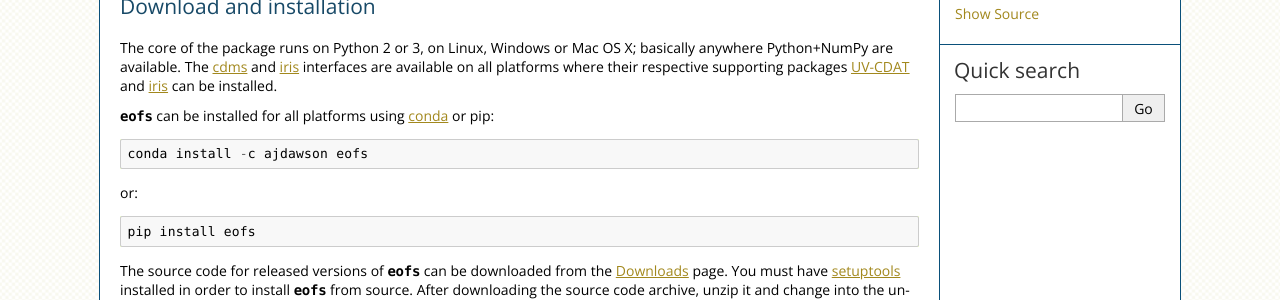
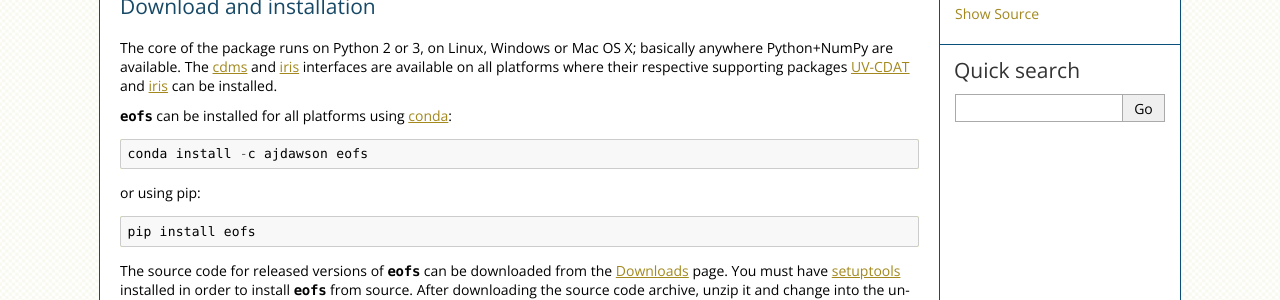
Before and after one commit to ajdawson/eofs, a Sphinx documentation site: the page built from doc/index.rst, in a window 1280 px wide. Shown: the part 436-736 px from the top of the page. Built offline with Sphinx 7.4.7, drawn with Linux system fonts in a browser that asks for light colours; the version number could not be read and is left out.

Commit message:
Apply minor corrections in the documentation.

```diff
--- a/doc/api/eofs.tools.rst
+++ b/doc/api/eofs.tools.rst
@@ -1,5 +1,5 @@
-`eofs.tools`
-============
+:mod:`eofs.tools`
+=================
 
 .. default-role:: py:obj
 
--- a/doc/index.rst
+++ b/doc/index.rst
@@ -30,11 +30,11 @@ Download and installation
 The core of the package runs on Python 2 or 3, on Linux, Windows or Mac OS X; basically anywhere Python+NumPy are available.
 The :ref:`cdms <cdms-interface>` and :ref:`iris <iris-interface>` interfaces are available on all platforms where their respective supporting packages UV-CDAT_ and iris_ can be installed.
 
-`eofs` can be installed for all platforms using conda_ or pip::
+`eofs` can be installed for all platforms using conda_::
 
     conda install -c ajdawson eofs
 
-or::
+or using pip::
 
     pip install eofs
 
```
